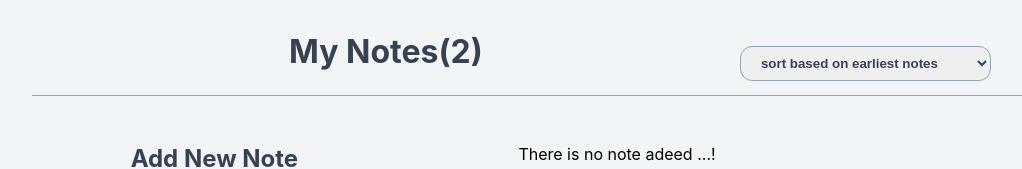
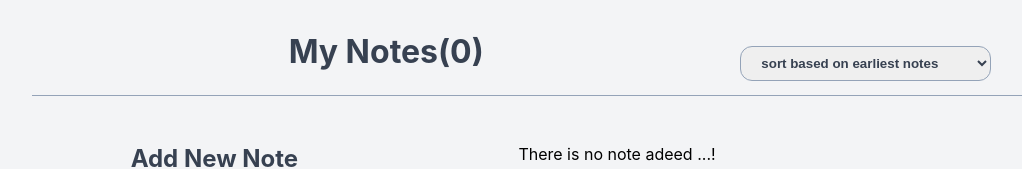
Before and after one commit to behzadiv/Note-App, a React (Vite) app: page / in a window 1280 px wide. Shown: the top 169 px of the page, without its empty margins (0-1022 px from the left). Built offline with nearby package versions, Linux system fonts and the light colour scheme.

Commit message:
feat : pass note qty to NoteHeader component

```diff
--- a/src/App.jsx
+++ b/src/App.jsx
@@ -29,7 +29,7 @@ function App() {
 
   return (
     <div className="container">
-      <NoteHeader onSortHandler={sortHandler} sortBy={sortBy} />
+      <NoteHeader onSortHandler={sortHandler} sortBy={sortBy} notes={notes}/>
       <div className="note-app">
         <AddNewNote onHandleNotes={handleNotes} />
         <NoteList
--- a/src/components/NoteHeader.jsx
+++ b/src/components/NoteHeader.jsx
@@ -1,9 +1,9 @@
 import React from "react";
 
-const NoteHeader = ({ onSortHandler, sortBy }) => {
+const NoteHeader = ({ onSortHandler, sortBy,notes }) => {
   return (
     <div className="note-header">
-      <h1>My Notes(2)</h1>
+      <h1>My Notes({notes.length})</h1>
       <select value={sortBy} onChange={onSortHandler}>
         <option value="latest">sort based on latest notes</option>
         <option value="completed">sort based on completed notes</option>
```
